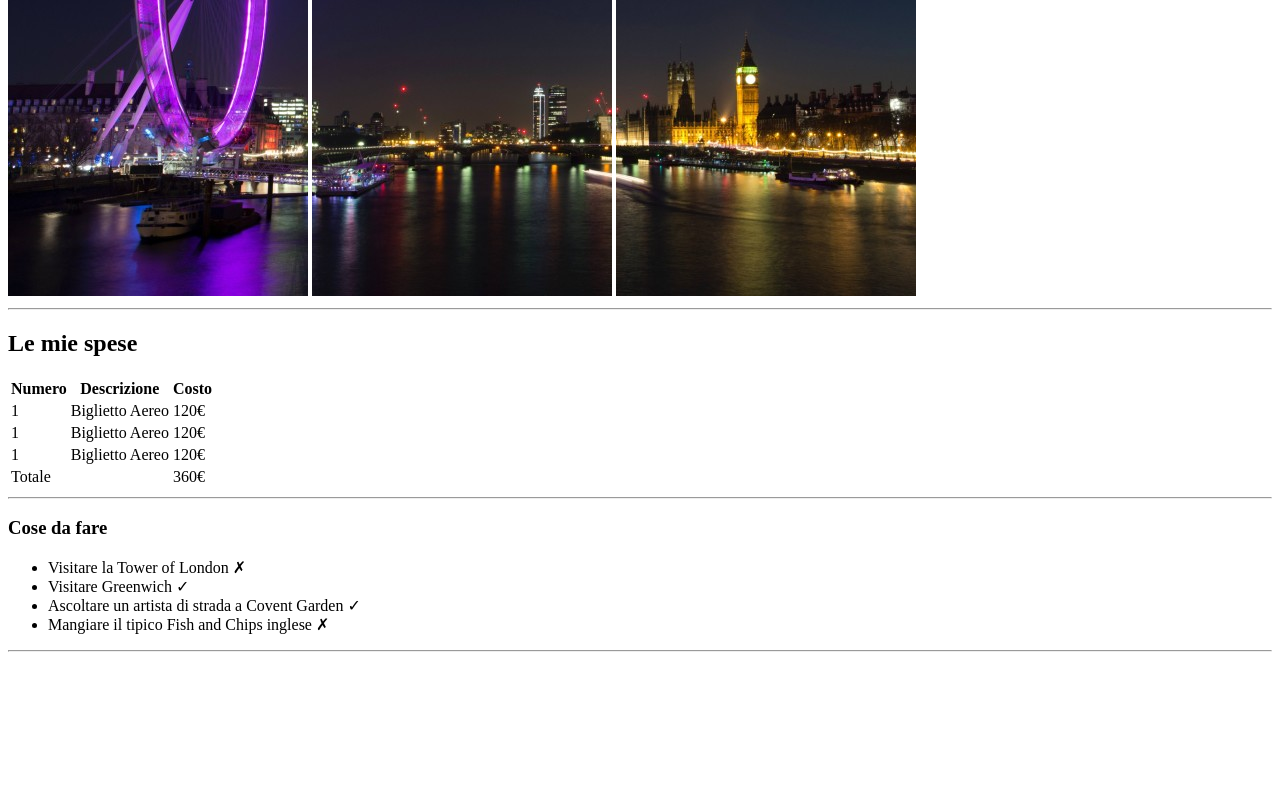
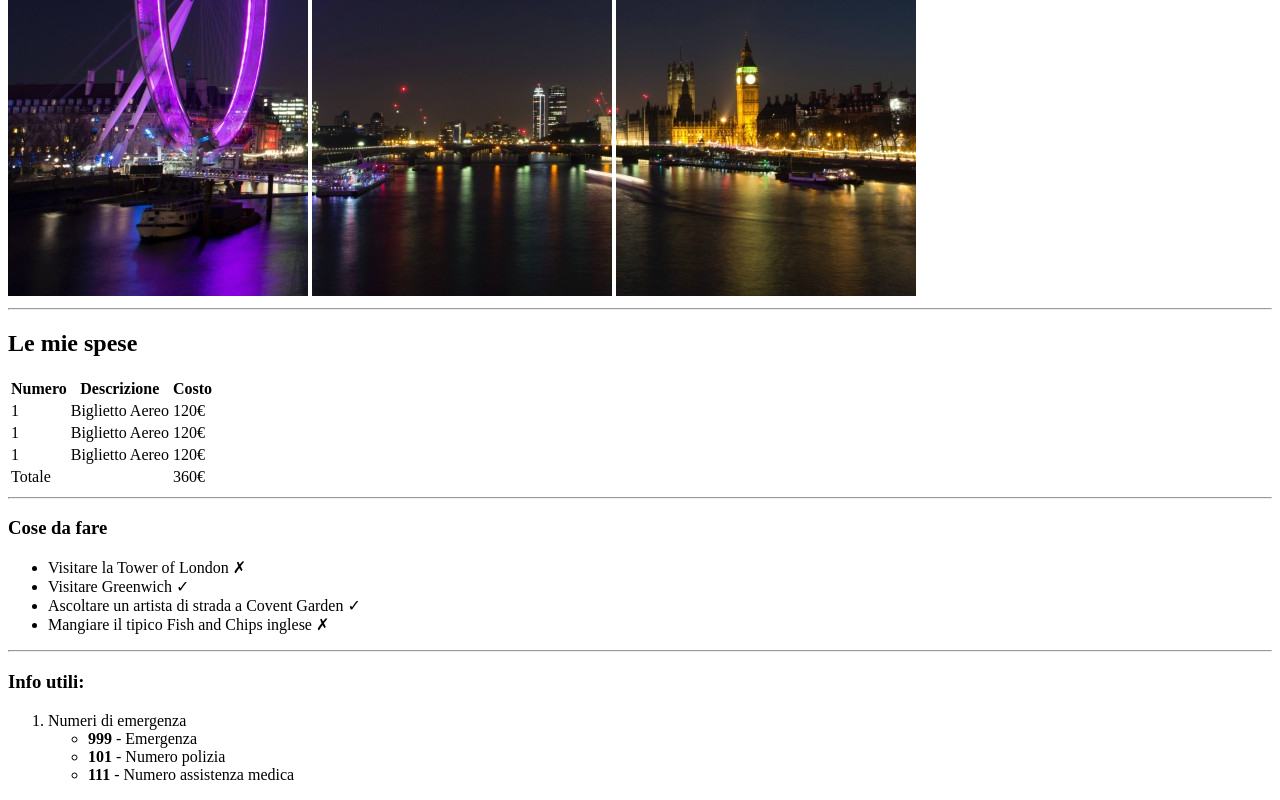
Before and after one commit to erosalpe/html-london-trip, a plain HTML site: page index.html in a window 1280 px wide. Shown: the part 384-1184 px from the top of the page. Before the commit the page ends 1044 px from the top, so only its background shows below. Drawn offline with Linux system fonts and the light colour scheme.

Commit message:
aggiunto primo punto sezione info utili

```diff
--- a/index.html
+++ b/index.html
@@ -85,6 +85,19 @@
         <hr>
     </section>
 
+    <!--Sezione info utili-->
+    <section>
+        <h3>Info utili:</h3>
+        <ol>
+            <li>Numeri di emergenza</li>
+                <ul>
+                    <li><strong>999</strong> - Emergenza</li>
+                    <li><strong>101</strong> - Numero polizia</li>
+                    <li><strong>111</strong> - Numero assistenza medica</li>
+                </ul>
+        </ol>
+    </section>
+
 
 
 
```
